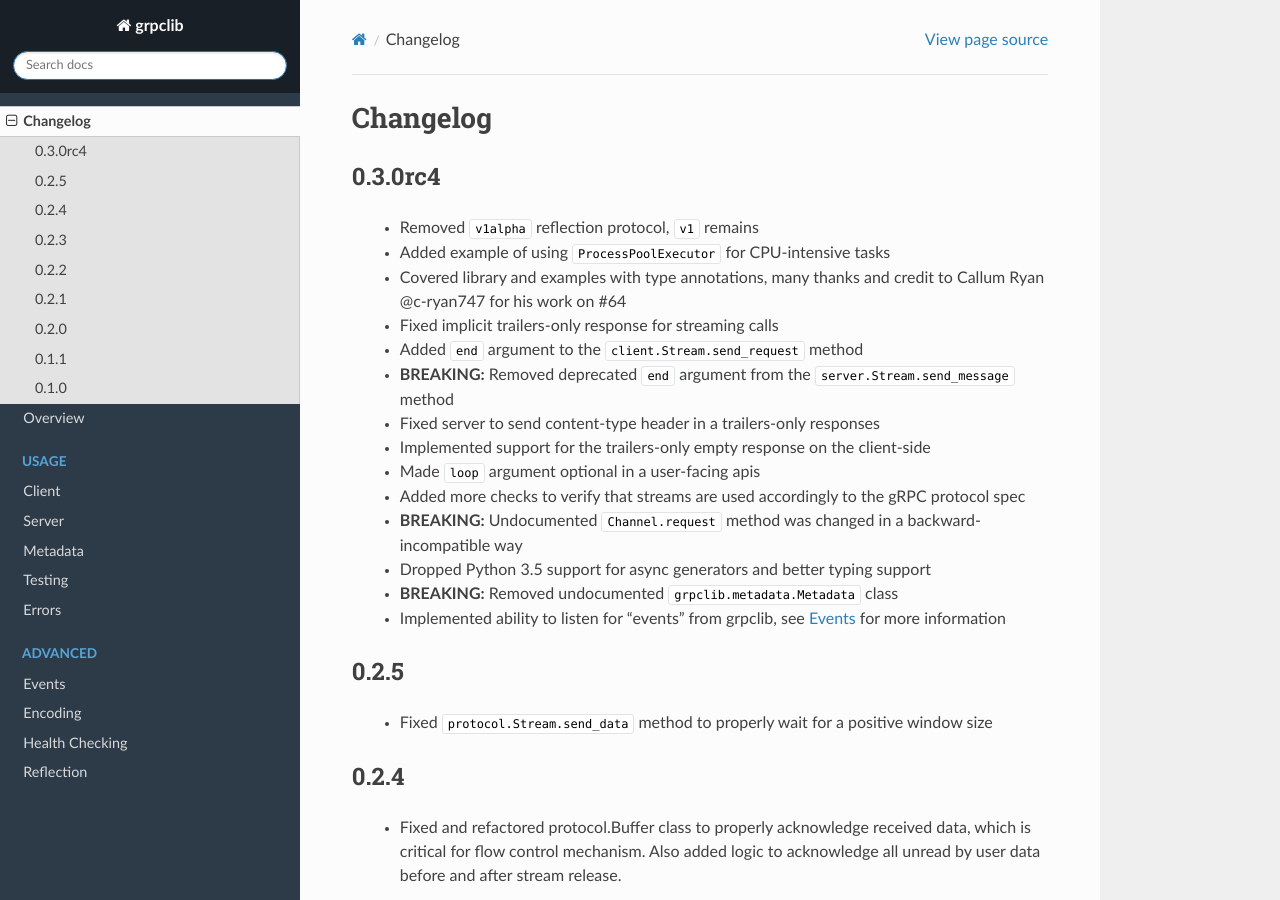
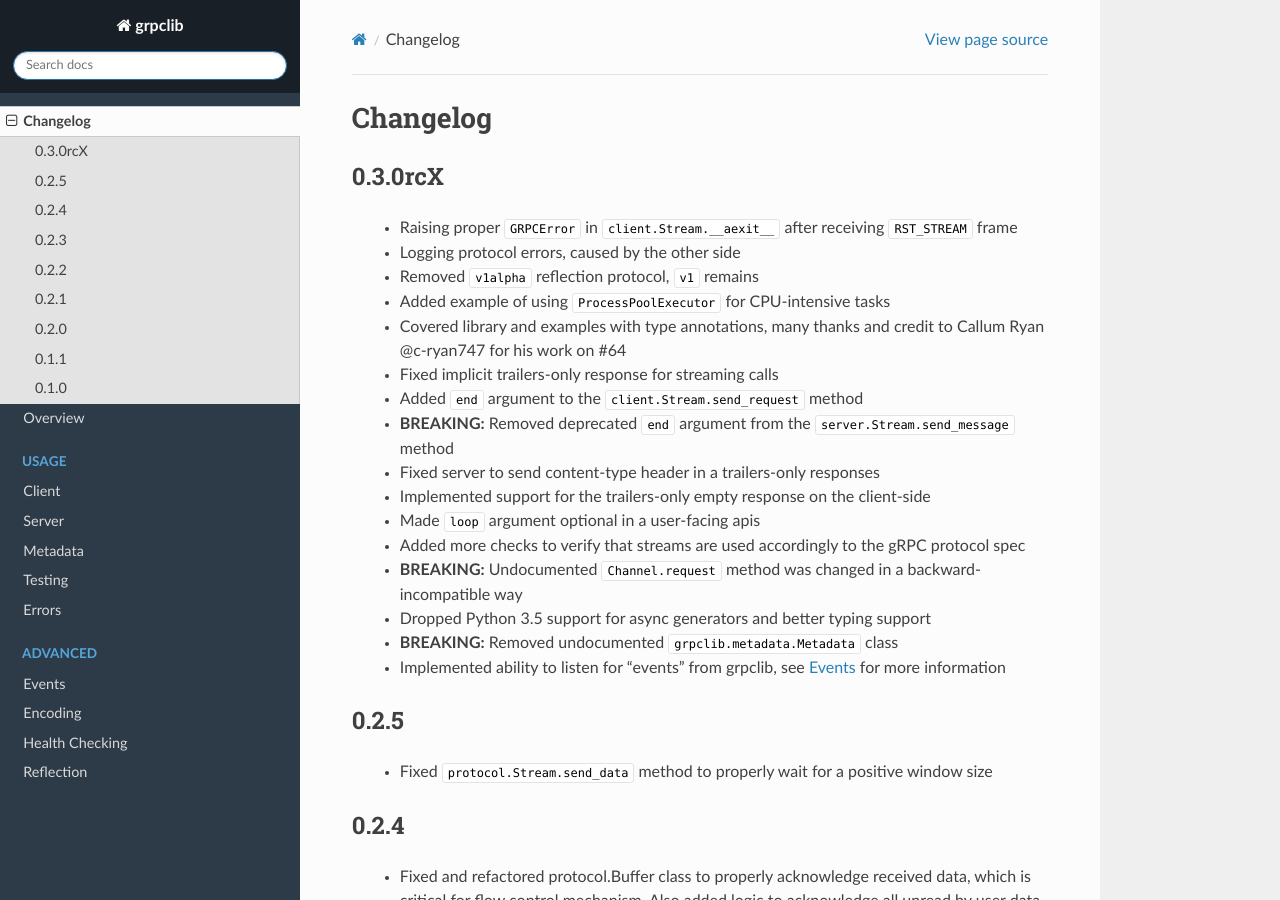
Before and after one commit to vmagamedov/grpclib, a Sphinx documentation site: the page built from docs/changelog/index.rst, in a window 1280 px wide and 900 px high. Built offline with Sphinx 7.4.7 and the Read the Docs theme 2.0.0, drawn with Linux system fonts in a browser that asks for light colours.

Commit message:
Updated changelog, issued 0.3.0rc5 release candidate

```diff
--- a/docs/changelog/index.rst
+++ b/docs/changelog/index.rst
@@ -1,9 +1,12 @@
 Changelog
 =========
 
-0.3.0rc4
+0.3.0rcX
 ~~~~~~~~
 
+  - Raising proper ``GRPCError`` in ``client.Stream.__aexit__`` after receiving
+    ``RST_STREAM`` frame
+  - Logging protocol errors, caused by the other side
   - Removed ``v1alpha`` reflection protocol, ``v1`` remains
   - Added example of using ``ProcessPoolExecutor`` for CPU-intensive tasks
   - Covered library and examples with type annotations, many
--- a/grpclib/__init__.py
+++ b/grpclib/__init__.py
@@ -1 +1 @@
-__version__ = '0.3.0rc4'
+__version__ = '0.3.0rc5'
```
